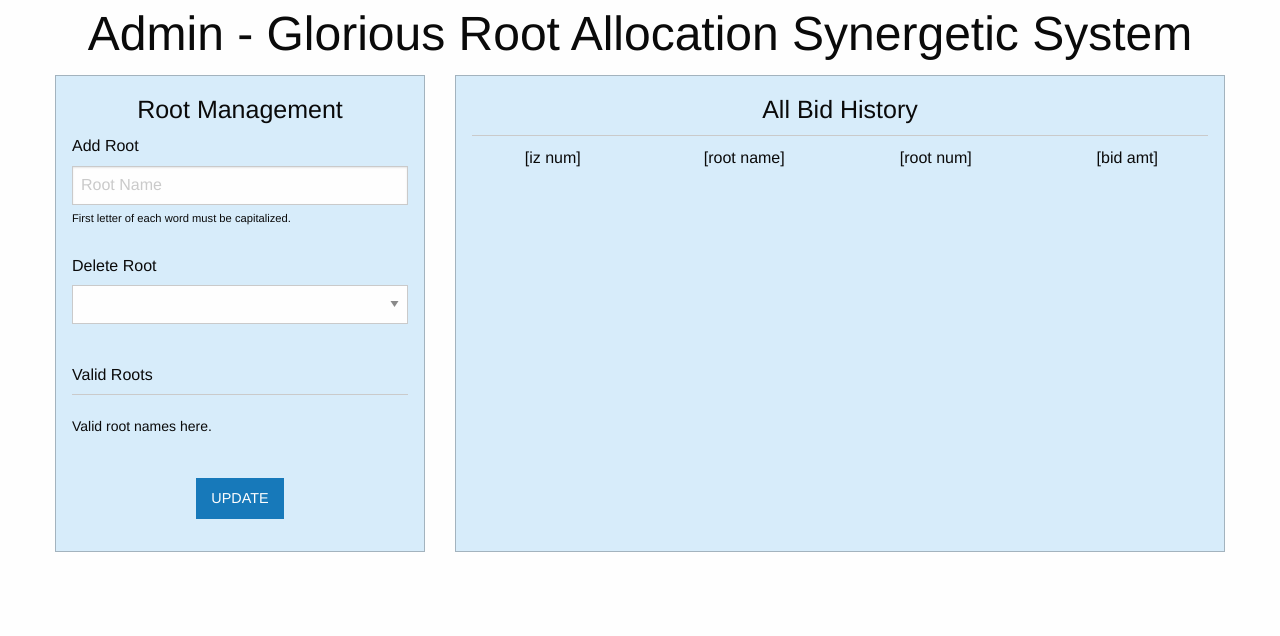
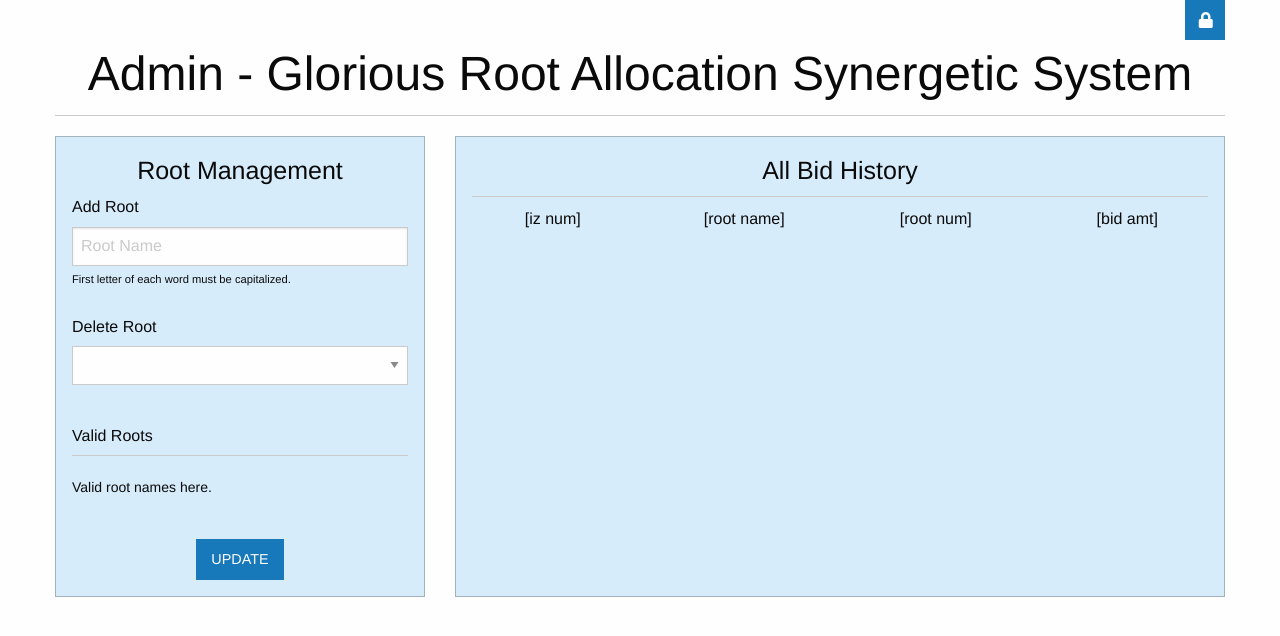
Before and after one commit to woodchip-dev/GRASS, a plain HTML site: page login.html in a window 1280 px wide. Drawn offline with Linux system fonts and the light colour scheme.

Commit message:
added login/logout buttons

```diff
--- a/css/app.css
+++ b/css/app.css
@@ -52,6 +52,19 @@
 
 .input-group-button .square .fa-times:before {
     margin-left: -0.20rem;
+}
+
+.input-group-button .square .fa-key:before {
+    margin-left: -0.25rem;
+}
+
+.input-group-button .square .fa-lock:before {
+    margin-left: -0.20rem;
+}
+
+.loginout {
+    margin-left: auto;
+    margin-right: 0;
 }
 
 /*#mod-button {
--- a/login.html
+++ b/login.html
@@ -13,11 +13,22 @@
   <body>
     <div class="grid-container">
       <div class="grid-x grid-padding-x">
+          <div class="large-12 cell">
+            <div class="input-group plus-minus-input" style="margin-bottom: 0;">
+              <div class="input-group-button loginout">
+                <button type="button" class="button square" data-quantity="exit" data-field="logout">
+                  <b class="fa fa-lock" style="text-align: center;"></b>
+                </button>
+              </div>
+            </div>
+          </div>
+        </div>
+      <div class="grid-x grid-padding-x">
         <div class="large-12 cell" style="text-align: center;">
           <h1>Admin - Glorious Root Allocation Synergetic System</h1>
         </div>
       </div>
-
+      <hr style="margin-top: 0;" />
       <div class="grid-x grid-padding-x" data-equalizer="3col">
         <div class="large-4 medium-4 cell">
           <div class="primary callout"data-equalizer-watch="3col">
@@ -60,7 +71,7 @@
               <div class="grid-x grid-padding-x">
                 <div class="large-12 medium-12 cell">
                   <div class="button-group">
-                    <b  style="margin: 0 auto;">
+                    <b  style="margin: 0 auto; margin-bottom: -1rem;">
                       <button class="small button" name="updateRoots" type="submit" onclick="on_bad_bid()">UPDATE</button>
                     </b>
                   </div>
```
Also changed, not shown: index.html (+13 -2 lines).
